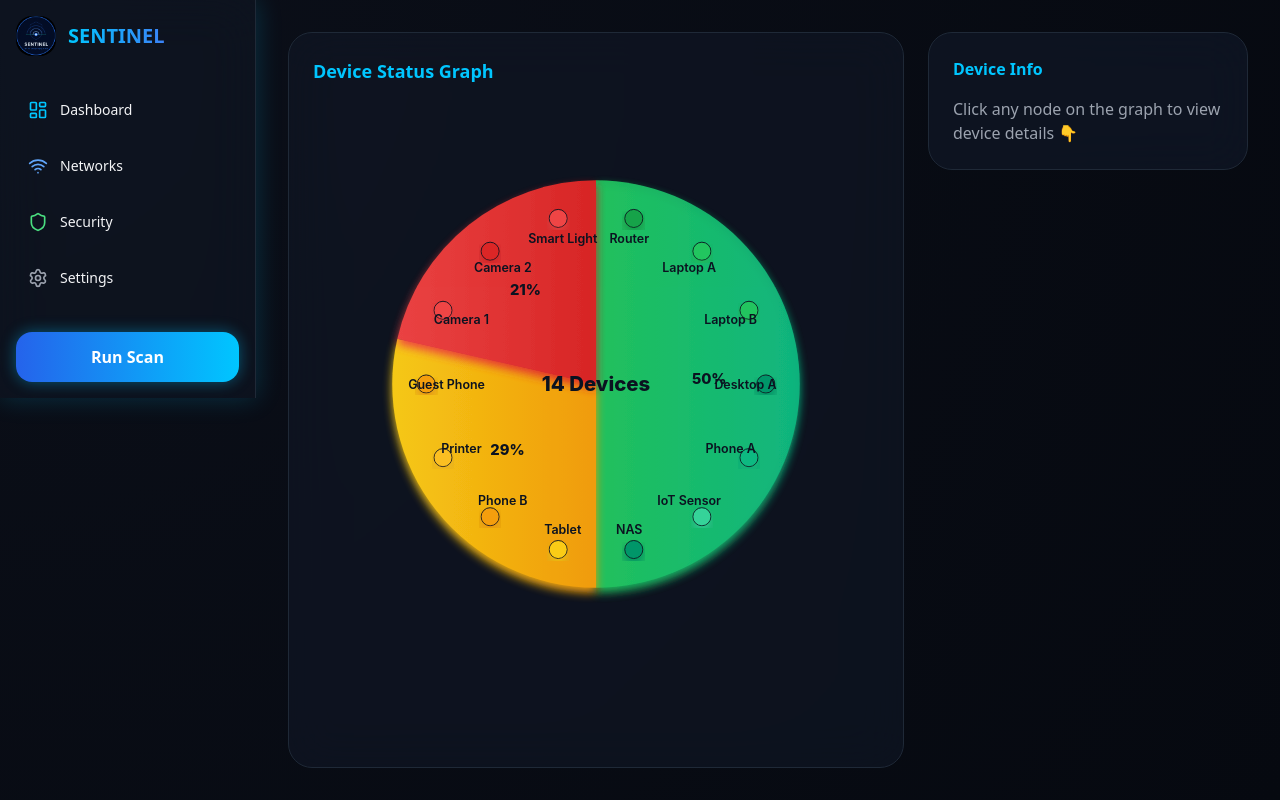
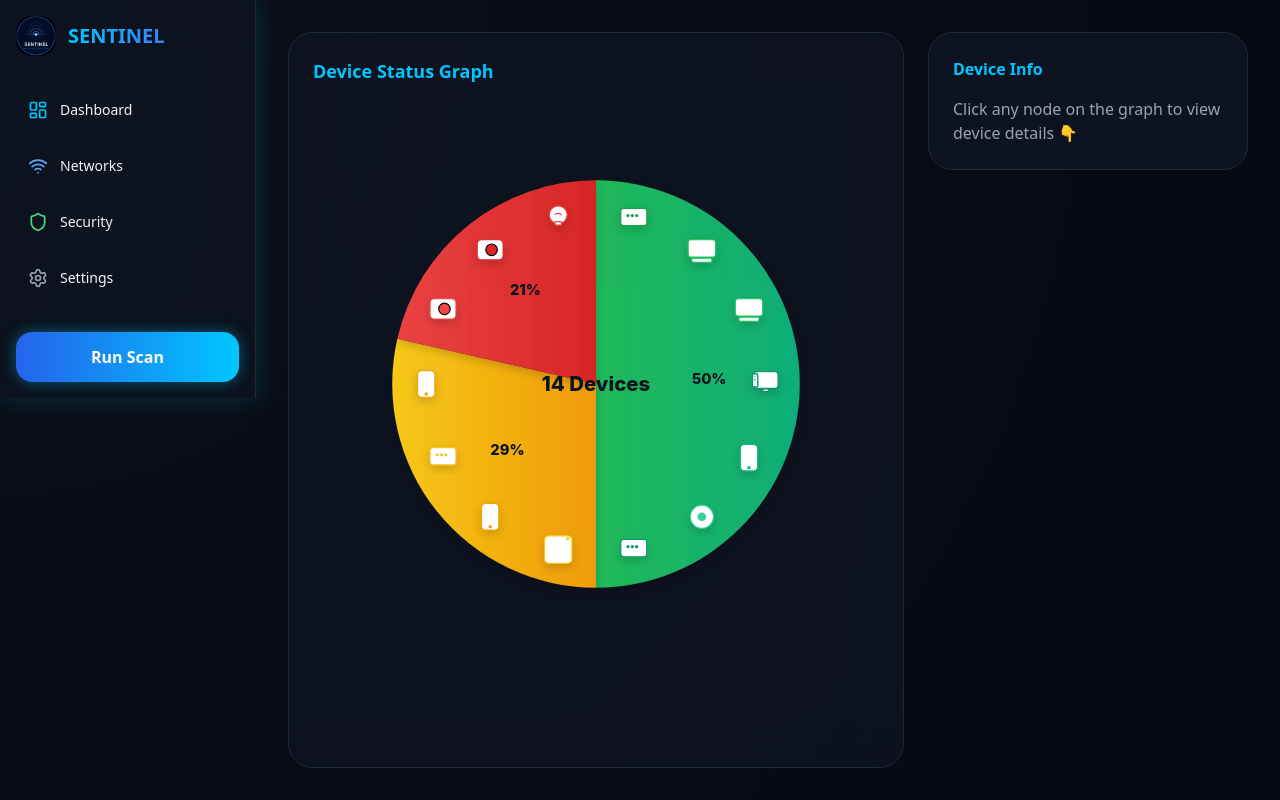
Before and after one commit to 1clunny/network_dashboard, a Flask app: page /networks in a window 1280 px wide. Run offline with Flask 3, Linux system fonts and the light colour scheme; some libraries are stand-ins or nearby versions.

Commit message:
Update networks.html

```diff
--- a/templates/networks.html
+++ b/templates/networks.html
@@ -92,6 +92,88 @@ function describeSector(cx, cy, r, startAngle, endAngle) {
   return `M ${cx} ${cy} L ${start.x} ${start.y} A ${r} ${r} 0 ${largeArcFlag} 0 ${end.x} ${end.y} Z`;
 }
 
+// simple inline icon generator (returns an SVG <g> element)
+function getDeviceIcon(device, size = 22) {
+  const g = document.createElementNS('http://www.w3.org/2000/svg','g');
+  g.setAttribute('width', size); g.setAttribute('height', size);
+  g.style.pointerEvents = 'auto'; // allow events
+  const name = (device.name || '').toLowerCase();
+  // helper to create shapes
+  const rect = (x,y,w,h,rx,fill,stroke) => {
+    const r = document.createElementNS('http://www.w3.org/2000/svg','rect');
+    r.setAttribute('x', x); r.setAttribute('y', y); r.setAttribute('width', w); r.setAttribute('height', h);
+    if (rx) { r.setAttribute('rx', rx); r.setAttribute('ry', rx); }
+    if (fill) r.setAttribute('fill', fill);
+    if (stroke) { r.setAttribute('stroke', stroke); r.setAttribute('stroke-width', 1); }
+    return r;
+  };
+  const circ = (cx_,cy_,r_,fill,stroke) => {
+    const c = document.createElementNS('http://www.w3.org/2000/svg','circle');
+    c.setAttribute('cx', cx_); c.setAttribute('cy', cy_); c.setAttribute('r', r_);
+    if (fill) c.setAttribute('fill', fill);
+    if (stroke) { c.setAttribute('stroke', stroke); c.setAttribute('stroke-width', 1); }
+    return c;
+  };
+
+  // scale factors for a 22px grid
+  const s = size / 22;
+  if (name.includes('phone') || name.includes('tablet')) {
+    // phone vs tablet: narrow phone, wider tablet
+    if (name.includes('tablet')) {
+      // tablet: larger rounded rectangle with small camera dot
+      g.appendChild(rect(1.5*s,1.5*s,19*s,19*s,3*s,'#ffffff',device.color));
+      g.appendChild(circ(17.5*s,3.5*s,1.2*s,device.color));
+    } else {
+      // phone: taller narrow rounded rectangle with a home button
+      g.appendChild(rect(5*s,1.8*s,12*s,18.4*s,3*s,'#ffffff',device.color));
+      g.appendChild(circ(11*s,18*s,1.2*s,device.color));
+    }
+  } else if (name.includes('laptop') || name.includes('desktop') || name.includes('pc')) {
+    // laptop vs desktop
+    if (name.includes('laptop')) {
+      // laptop: screen + keyboard/base
+      g.appendChild(rect(1.5*s,3*s,19*s,12*s,2*s,'#ffffff',device.color));
+      g.appendChild(rect(4*s,15.8*s,14*s,2.8*s,1*s,'#f7fafc',device.color));
+    } else {
+      // desktop: monitor with stand and a small tower box
+      g.appendChild(rect(2.5*s,2.5*s,17*s,11.5*s,2*s,'#ffffff',device.color));
+      g.appendChild(rect(9*s,14.5*s,4*s,1.8*s,0.8*s,'#f7fafc',device.color));
+      g.appendChild(rect(1.8*s,4*s,3.6*s,9*s,1*s,'#ffffff',device.color));
+      g.appendChild(rect(1.8*s,4*s,3.6*s,9*s,1*s,'#ffffff',device.color));
+      // tower indicator lines
+      g.appendChild(rect(2.8*s,5.6*s,1.2*s,0.8*s,0.6*s,device.color));
+      g.appendChild(rect(2.8*s,7.6*s,1.2*s,0.8*s,0.6*s,device.color));
+    }
+  } else if (name.includes('camera')) {
+    // camera: rounded rect with lens circle
+    g.appendChild(rect(2*s,3*s,18*s,14*s,3*s,'#ffffff',device.color));
+    g.appendChild(circ(12*s,10*s,4*s,device.color,'#000'));
+  } else if (name.includes('router') || name.includes('nas') || name.includes('printer')) {
+    // box with small indicators
+    g.appendChild(rect(2*s,4*s,18*s,12*s,2*s,'#ffffff',device.color));
+    g.appendChild(circ(7*s,9*s,1.1*s,device.color));
+    g.appendChild(circ(10*s,9*s,1.1*s,device.color));
+    g.appendChild(circ(13*s,9*s,1.1*s,device.color));
+  } else if (name.includes('light') || name.includes('bulb')) {
+    // lightbulb icon: circle bulb + filament + base
+    g.appendChild(circ(11*s,8.5*s,6.2*s,'#ffffff',device.color));
+    const fil = document.createElementNS('http://www.w3.org/2000/svg','path');
+    fil.setAttribute('d', `M ${11*s-2.5*s} ${8.5*s} q ${2*s} ${-2*s} ${5*s} 0`);
+    fil.setAttribute('stroke', device.color); fil.setAttribute('fill','none'); fil.setAttribute('stroke-width',1.2);
+    g.appendChild(fil);
+    g.appendChild(rect(8.8*s,13.2*s,4.4*s,2.4*s,0.6*s,'#f7fafc',device.color));
+  } else if (name.includes('iot') || name.includes('sensor')) {
+    // small sensor: circle with dot
+    g.appendChild(circ(11*s,11*s,8*s,'#ffffff',device.color));
+    g.appendChild(circ(11*s,11*s,3*s,device.color));
+  } else {
+    // fallback: small rounded box
+    g.appendChild(rect(2*s,3*s,18*s,14*s,3*s,'#ffffff',device.color));
+  }
+
+  return g;
+}
+
 function renderRadialChart(progress = 1) {
   // clear
   while (svg.firstChild) svg.removeChild(svg.firstChild);
@@ -104,7 +186,9 @@ function renderRadialChart(progress = 1) {
   const defs = document.createElementNS('http://www.w3.org/2000/svg','defs');
   const shadow = document.createElementNS('http://www.w3.org/2000/svg','filter');
   shadow.setAttribute('id','dropShadow');
-  shadow.innerHTML = `<feGaussianBlur stdDeviation="4" result="blur"/><feOffset in="blur" dx="0" dy="4" result="offset"/><feMerge><feMergeNode in="offset"/><feMergeNode in="SourceGraphic"/></feMerge>`;
+  // enlarge filter region so blur doesn't get clipped and use feDropShadow for a softer circular shadow
+  shadow.setAttribute('x','-50%'); shadow.setAttribute('y','-50%'); shadow.setAttribute('width','200%'); shadow.setAttribute('height','200%');
+  shadow.innerHTML = `<feDropShadow dx="0" dy="3" stdDeviation="4" flood-color="#000" flood-opacity="0.18"/>`;
   defs.appendChild(shadow);
 
   // gradients for statuses
@@ -150,10 +234,7 @@ function renderRadialChart(progress = 1) {
     // hover effect
     path.addEventListener('mouseenter', () => path.setAttribute('opacity','1'));
     path.addEventListener('mouseleave', () => path.setAttribute('opacity','0.98'));
-    path.addEventListener('click', () => {
-      const gd = devices.find(d => d.status === s.key);
-      if (gd) showDevice(gd);
-    });
+    path.addEventListener('click', () => showDevicesByStatus(s.key));
     svg.appendChild(path);
 
     // label percent at middle of full span (use fullAngle to place percent for readability)
@@ -170,32 +251,25 @@ function renderRadialChart(progress = 1) {
     const groupDevices = devices.filter(d => d.status === s.key);
     groupDevices.forEach((d,i) => {
       const slotAngle = start + (fullAngle * (i + 0.5) / Math.max(1, groupDevices.length));
-      // place nodes inside the filled sector (closer to the middle of the sector)
-      const nodeRadius = r + Math.round(ringWidth/4); // inside the pie (not outside)
+      // place chips inside the filled sector (closer to the middle of the sector)
+      const nodeRadius = r + Math.round(ringWidth/4); // inside the pie
       const nodePos = polarToCartesian(cx, cy, nodeRadius, slotAngle);
-      const node = document.createElementNS('http://www.w3.org/2000/svg','circle');
-      node.setAttribute('cx', nodePos.x); node.setAttribute('cy', nodePos.y); node.setAttribute('r', 8);
-      node.setAttribute('fill', d.color);
-      node.setAttribute('stroke','#0b1220'); node.setAttribute('stroke-width','0.8');
-      // subtle drop-shadow via filter
-      node.setAttribute('filter','url(#dropShadow)');
-      // interaction
-      node.addEventListener('click', () => showDevice(d));
-      node.addEventListener('mouseenter', (ev) => {
-        node.setAttribute('r', 11);
-        showTooltip(ev, `${d.name} — ${d.status}`);
-      });
-      node.addEventListener('mousemove', (ev) => showTooltip(ev, `${d.name} — ${d.status}`));
-      node.addEventListener('mouseleave', () => { node.setAttribute('r', 8); hideTooltip(); });
-      svg.appendChild(node);
 
-      // label: place just a bit inward from the node so it sits inside the sector
-      const labelPos = polarToCartesian(cx, cy, nodeRadius - 18, slotAngle);
-      const label = document.createElementNS('http://www.w3.org/2000/svg','text');
-      label.setAttribute('x', labelPos.x); label.setAttribute('y', labelPos.y + 4); // slight vertical nudge
-      label.setAttribute('fill','#0b1220'); label.setAttribute('font-size','11'); label.setAttribute('font-weight','600'); label.setAttribute('text-anchor','middle');
-      label.textContent = d.name;
-      svg.appendChild(label);
+      // create an icon group and place it at nodePos
+      const iconSize = 28; // slightly larger so icons are comfortable
+      const icon = getDeviceIcon(d, iconSize);
+      // position the icon group so its center is at nodePos
+      const tx = nodePos.x - (iconSize/2);
+      const ty = nodePos.y - (iconSize/2);
+      icon.setAttribute('transform', `translate(${tx},${ty})`);
+      icon.style.cursor = 'pointer';
+      icon.setAttribute('filter','url(#dropShadow)');
+      // interactions
+      icon.addEventListener('click', () => showDevice(d));
+      icon.addEventListener('mouseenter', (ev) => { icon.setAttribute('transform', `translate(${tx},${ty-4})`); showTooltip(ev, `${d.name} — ${d.status}`); });
+      icon.addEventListener('mousemove', (ev) => showTooltip(ev, `${d.name} — ${d.status}`));
+      icon.addEventListener('mouseleave', () => { icon.setAttribute('transform', `translate(${tx},${ty})`); hideTooltip(); });
+      svg.appendChild(icon);
     });
 
     angleStart += fullAngle;
@@ -225,6 +299,27 @@ function animateRadial(duration = 700) {
 // initial render and handlers
 animateRadial();
 window.addEventListener('resize', () => animateRadial(300));
+
+// show a list of devices for a given status (used when clicking a sector)
+function showDevicesByStatus(statusKey) {
+  const mapping = {
+    connected: 'Devices — On',
+    idle: 'Devices — Idle',
+    off: 'Devices — Off'
+  };
+  const list = devices.filter(d => d.status === statusKey);
+  if (!list.length) {
+    infoBox.innerHTML = `<p class="text-sm text-gray-400">No devices for <span class="font-semibold text-white">${mapping[statusKey]||statusKey}</span></p>`;
+    return;
+  }
+  let html = `<h4 class=\"text-white font-semibold\">${mapping[statusKey]||statusKey} (${list.length})</h4>`;
+  html += '<ul class="text-gray-400 mt-2 space-y-1">';
+  list.forEach(d => {
+    html += `<li class=\"flex justify-between items-center\"><span class=\"font-medium text-white\">${d.name}</span><span class=\"text-gray-400 text-sm\">${d.ip}</span></li>`;
+  });
+  html += '</ul>';
+  infoBox.innerHTML = html;
+}
 </script>
 
 {% endblock %}
```
